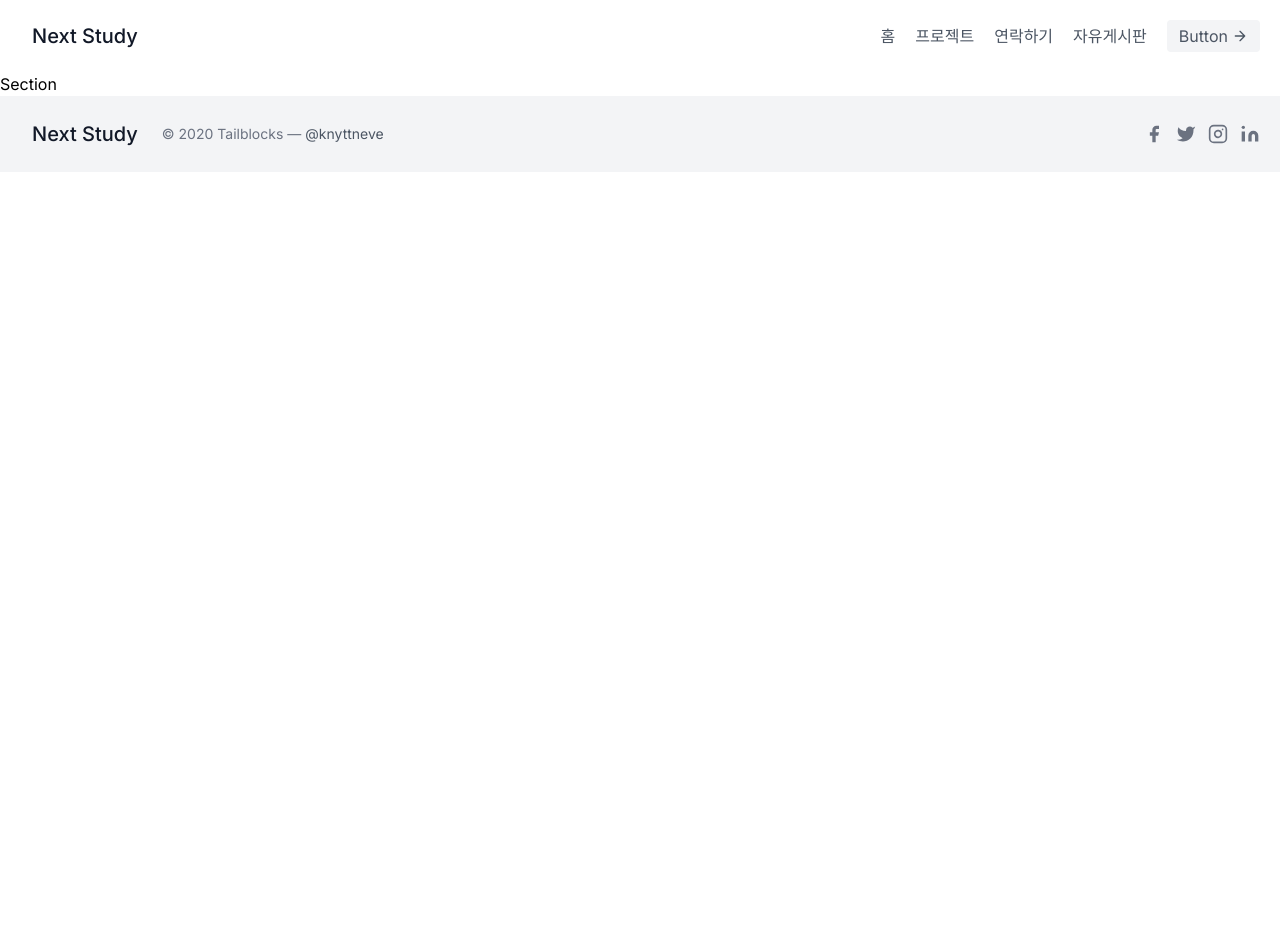
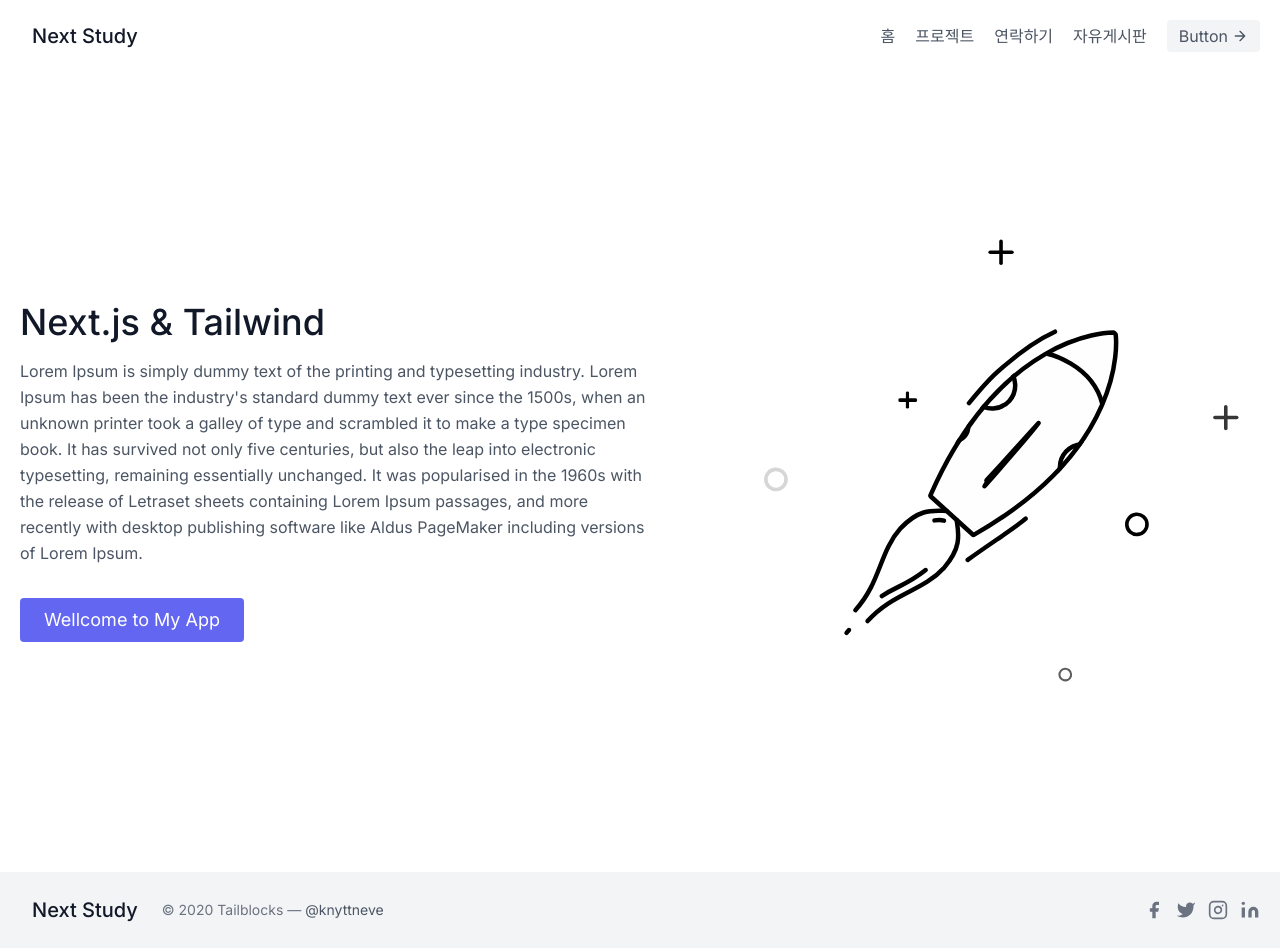
Before and after one commit to polarisyb/Next.js-study, a Next.js app: page / in a window 1280 px wide. Before the commit the page ends 800 px from the top, so only its background shows below. Built offline with nearby package versions, Linux system fonts and the light colour scheme.

Commit message:
루트 레이아웃에서 Section, Hero 컴포넌트 삭제

```diff
--- a/src/app/layout.tsx
+++ b/src/app/layout.tsx
@@ -4,6 +4,7 @@ import { Inter } from 'next/font/google'
 import Header from '@/components/header'
 import Footer from '@/components/footer'
 import Section from '@/components/section'
+import Hero from '@/components/home/hero'
 
 const inter = Inter({ subsets: ['latin'] })
 
@@ -21,7 +22,11 @@ export default function RootLayout({
     <html lang="en">
       <body className={inter.className}>
         <Header />
-        <Section />
+        <section className="flex min-h-screen flex-col items-center justify-center text-gray-600 body-font">
+          <div className="container mx-auto flex px-5 py-24 md:flex-row flex-col items-center">
+            {children}
+          </div>
+        </section>
         <Footer />
       </body>
     </html>
```
